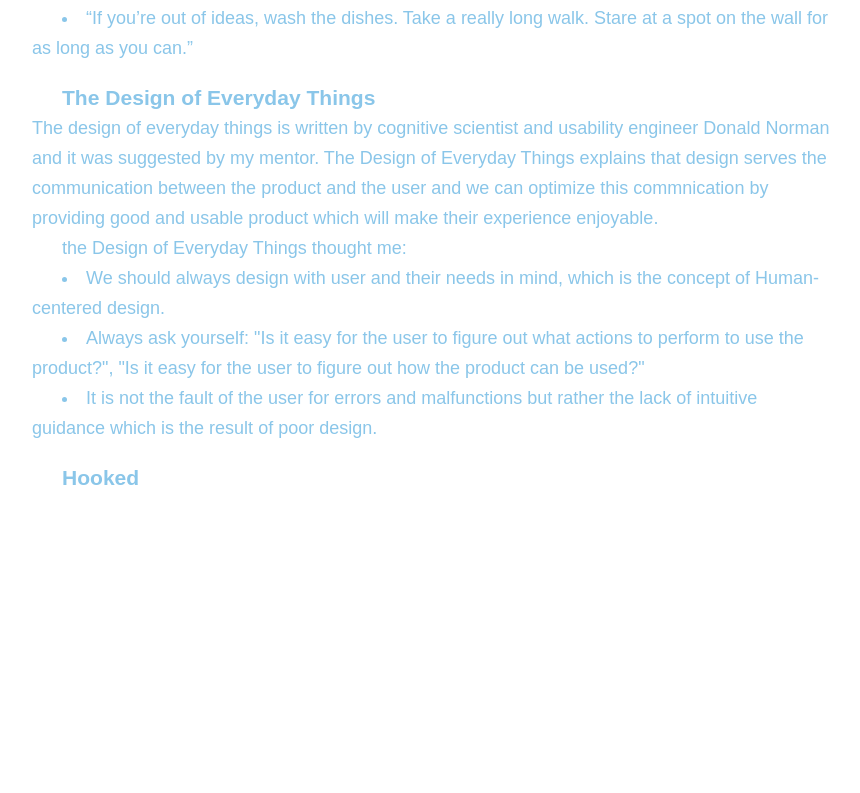
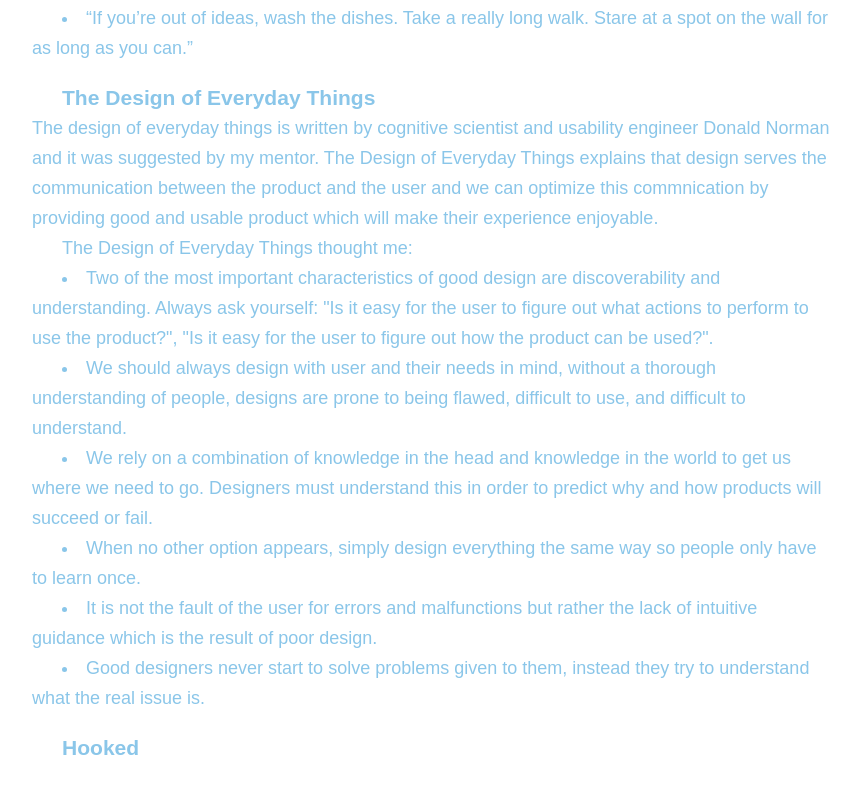
Before and after one commit to paulinemarg/myBlog, a React (Create React App) app: page /books in a window 1280 px wide. Shown: the part 1932-2725 px from the top of the page, without its empty margins (208-1068 px from the left). Before the commit the page ends 2495 px from the top, so only its background shows below. Built offline with nearby package versions, Linux system fonts and the light colour scheme; the HTML template or start-up script is replaced by a standard one.

Commit message:
updated article

```diff
--- a/src/components/pages/Books.jsx
+++ b/src/components/pages/Books.jsx
@@ -37,10 +37,13 @@
           <div className='indent'>
             <h3>The Design of Everyday Things</h3>
             The design of everyday things is written by cognitive scientist and usability engineer Donald Norman and it was suggested by my mentor. The Design of Everyday Things explains that design serves the communication between the product and the user and we can optimize this commnication by providing good and usable product which will make their experience enjoyable.
-            <ul>the Design of Everyday Things thought me:</ul>
-            <li>We should always design with user and their needs in mind, which is the concept of Human-centered design.</li>
-            <li>Always ask yourself: "Is it easy for the user to figure out what actions to perform to use the product?", "Is it easy for the user to figure out how the product can be used?"</li>
+            <ul>The Design of Everyday Things thought me:</ul>
+            <li>Two of the most important characteristics of good design are discoverability and understanding. Always ask yourself: "Is it easy for the user to figure out what actions to perform to use the product?", "Is it easy for the user to figure out how the product can be used?".</li>
+            <li>We should always design with user and their needs in mind, without a thorough understanding of people, designs are prone to being flawed, difficult to use, and difficult to understand.</li>
+            <li>We rely on a combination of knowledge in the head and knowledge in the world to get us where we need to go. Designers must understand this in order to predict why and how products will succeed or fail.</li>
+            <li>When no other option appears, simply design everything the same way so people only have to learn once.</li>
             <li>It is not the fault of the user for errors and malfunctions but rather the lack of intuitive guidance which is the result of poor design.</li>
+            <li>Good designers never start to solve problems given to them, instead they try to understand what the real issue is.</li>
           </div>
           <div className='indent'>
             <h3>Hooked</h3>
```
